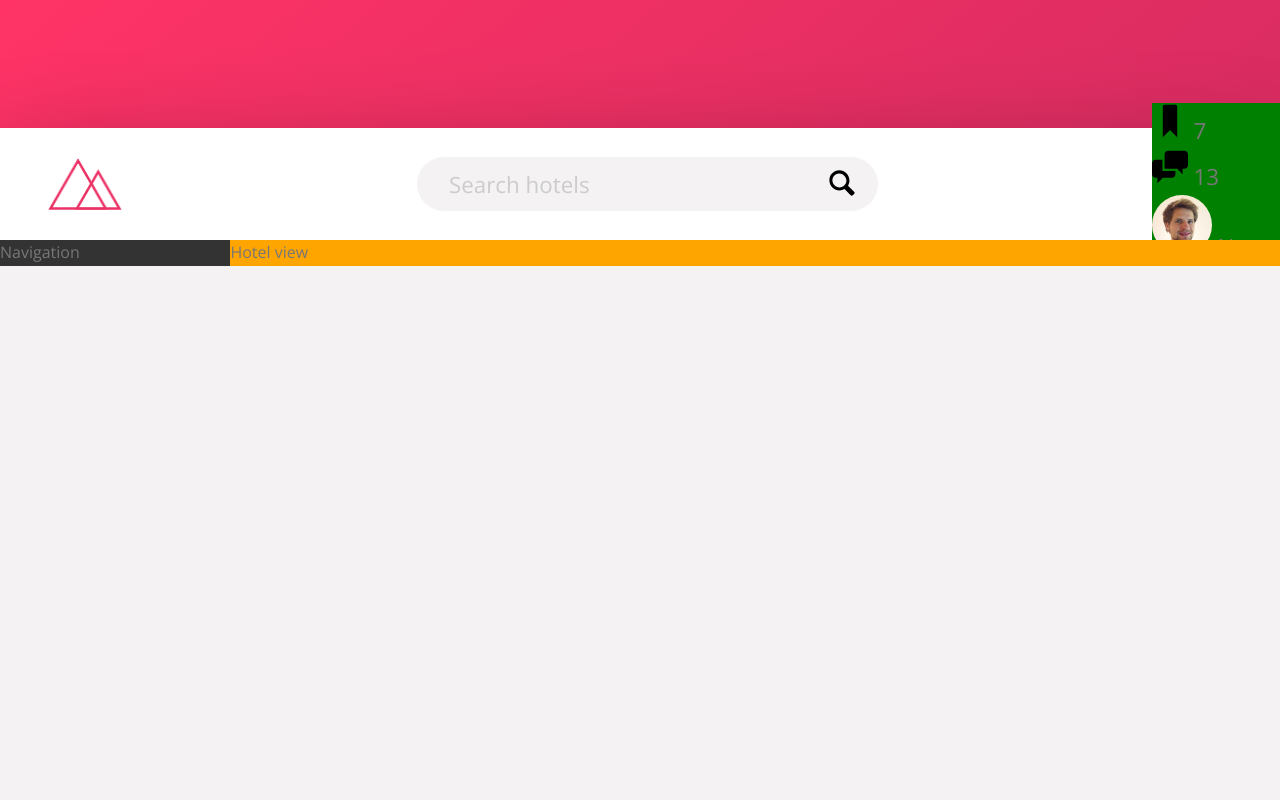
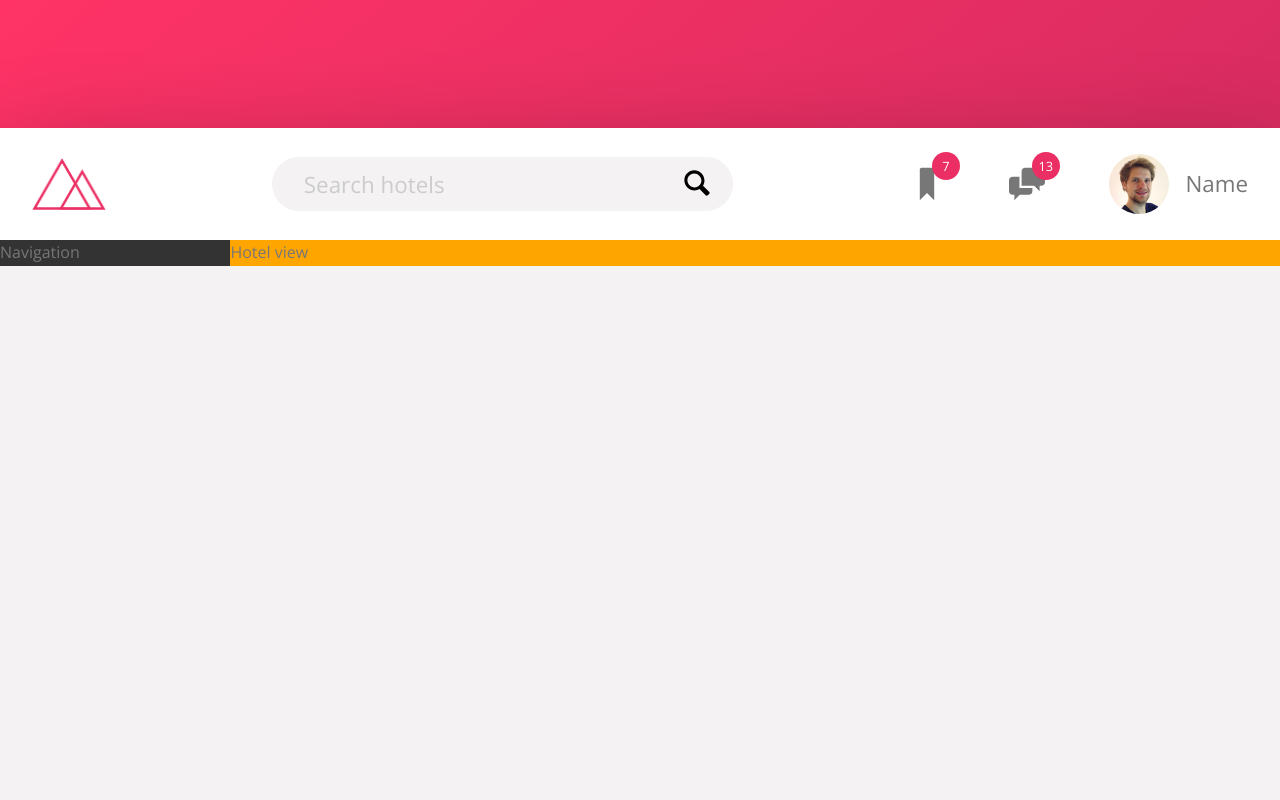
Before and after one commit to koh1project/sass-trillo, a website: page index.html in a window 1280 px wide. Shown: the top 800 px of the page. Drawn offline with nearby package versions, Linux system fonts and the light colour scheme; files that its build step writes are made by us from their sources.

Commit message:
Stylize header icons

```diff
--- a/sass/_components.scss
+++ b/sass/_components.scss
@@ -2,7 +2,7 @@
 //  LOGO
 .logo {
   height: 3.25rem;
-  margin-left: 3rem;
+  margin-left: 2rem;
 }
 
 //////////////////////////////////////////////
@@ -31,6 +31,7 @@
       width: 100%;
       background-color: var(--color-grey-light-3);
     }
+
     &::-webkit-input-placeholder {
       font-weight: 100;
       color: var(--color-grey-light-4);
@@ -66,17 +67,52 @@
 //////////////////////////////////////////////
 //  USER NAVIGATION
 .user-nav {
-  background-color: green;
-  &__icon-box {}
+  align-self: stretch;
+  display: flex;
+  align-items: center;
+
+  &>* {
+    padding: 0 2rem;
+    cursor: pointer;
+    height: 100%;
+    display: flex;
+    align-items: center;
+  }
+
+  &>*:hover {
+    background-color: var(--color-grey-light-2);
+  }
+
+  &__icon-box {
+    position: relative;
+  }
+
   &__icon {
     height: 2.25rem;
     width: 2.25rem;
+    fill: var(--color-grey-dark-2);
+
   }
-  &__notification {}
-  &__user {}
+
+  &__notification {
+    font-size: .8rem;
+    height: 1.75rem;
+    width: 1.75rem;
+    border-radius: 100%;
+    background-color: var(--color-primary);
+    color: #fff;
+    position: absolute;
+    top: 1.5rem;
+    right: 1.1rem;
+
+    display: flex;
+    justify-content: center;
+    align-items: center;
+  }
+
   &__user-photo {
     height: 3.75rem;
     border-radius: 50%;
+    margin-right: 1rem;
   }
-  &__user-name {}
 }
```
